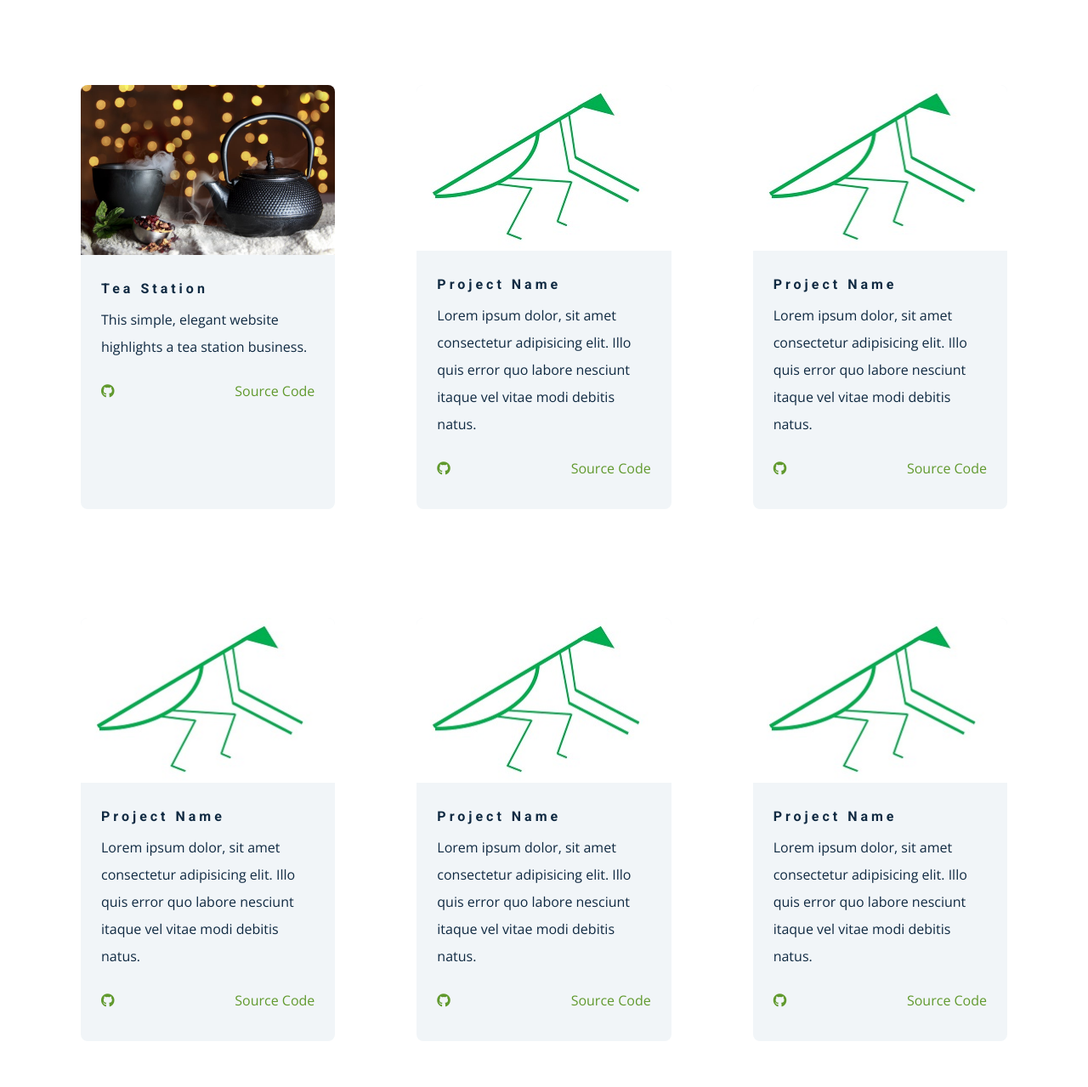
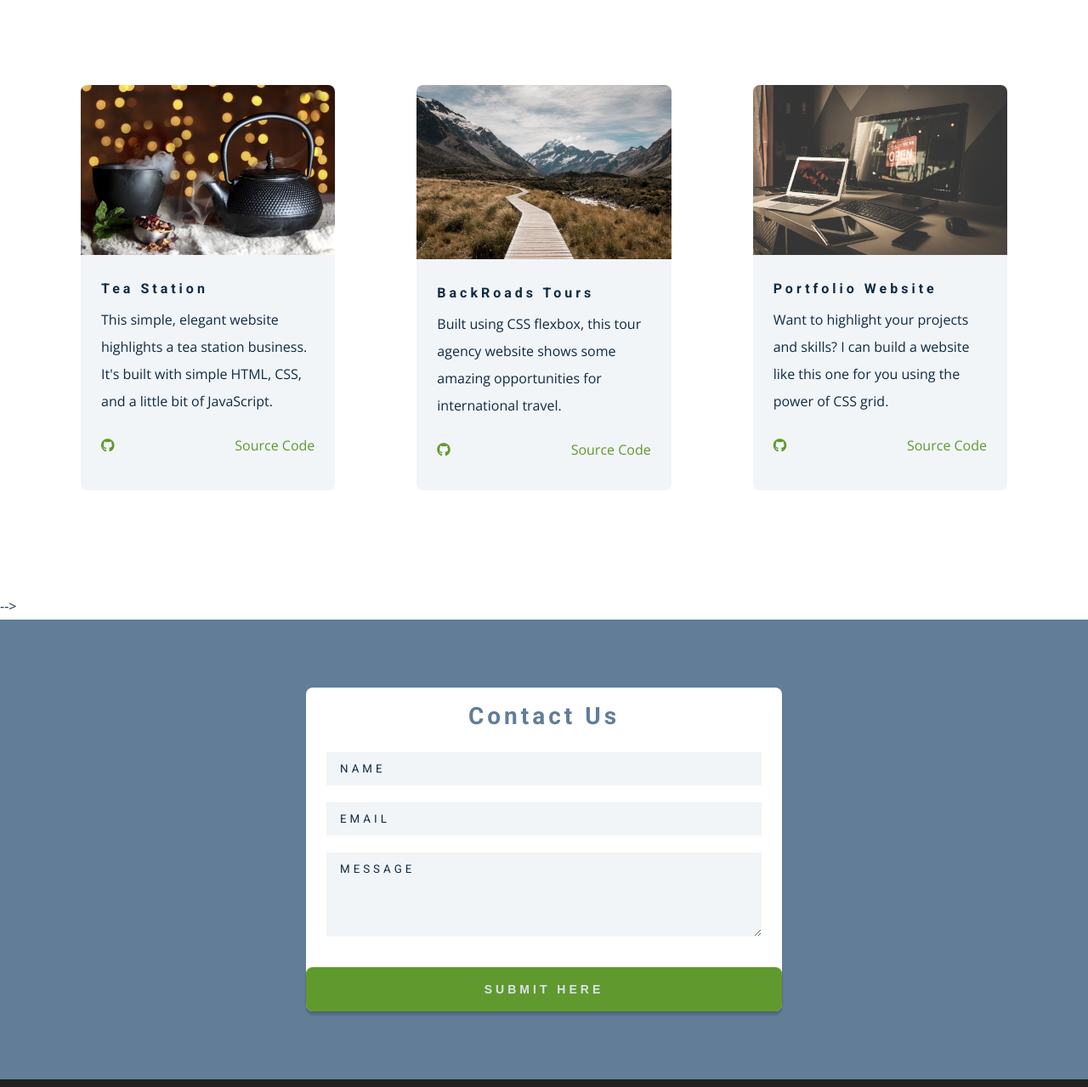
Before and after one commit to chris-fretz/mantis-web-design, a website: page index.html in a window 1280 px wide. Shown: the part 2061-3340 px from the top of the page at 85% size. Drawn offline with nearby package versions, Linux system fonts and the light colour scheme.

Commit message:
Updated projects section

```diff
--- a/index.html
+++ b/index.html
@@ -164,7 +164,7 @@
     <article class="single-project">
       <div class="project-container">
         <a href="https://one-rockin-tea-station.netlify.app/">
-        <img src="./assets/img/about-bcg.jpeg" alt="single-project">
+        <img src="./assets/img/teastation.jpeg" alt="single-project">
         </a>
       </div>
       <div class="project-details">
@@ -172,13 +172,13 @@
         <h4>Tea Station</h4>
         </a>
         <p>
-          This simple, elegant website highlights a tea station business.
+          This simple, elegant website highlights a tea station business. It's built with simple HTML, CSS, and a little bit of JavaScript.
         </p>
         <div class="project-footer">
           <span>
             <i class="fab fa-github"></i>
           </span>
-          <a href="https://www.github.com">source code</a>
+          <a href="https://github.com/chris-fretz/css-tea-station-project">source code</a>
         </div>
       </div>
     </article>
@@ -186,23 +186,22 @@
     <!-- single project -->
     <article class="single-project">
       <div class="project-container">
-        <a href="www.johnsmilga.com">
-        <img src="./assets/img/Mantis logo.jpg" alt="single-project">
+        <a href="https://taking-the-backroads.netlify.app/">
+        <img src="./assets/img/backroads.jpeg" alt="single-project">
         </a>
       </div>
       <div class="project-details">
-        <a href="www.johnsmilga.com">
-        <h4>project name</h4>
+        <a href="https://taking-the-backroads.netlify.app/">
+        <h4>BackRoads Tours</h4>
         </a>
         <p>
-          Lorem ipsum dolor, sit amet consectetur adipisicing elit. Illo quis
-          error quo labore nesciunt itaque vel vitae modi debitis natus.
+          Built using CSS flexbox, this tour agency website shows some amazing opportunities for international travel.
         </p>
         <div class="project-footer">
           <span>
             <i class="fab fa-github"></i>
           </span>
-          <a href="https://www.github.com">source code</a>
+          <a href="https://github.com/chris-fretz/backroads-flexbox-project">source code</a>
         </div>
       </div>
     </article>
@@ -210,95 +209,22 @@
     <!-- single project -->
     <article class="single-project">
       <div class="project-container">
-        <a href="www.johnsmilga.com">
-        <img src="./assets/img/Mantis logo.jpg" alt="single-project">
+        <a href="https://porfolio-example-page.netlify.app/">
+        <img src="./assets/img/project-4.jpeg" alt="single-project">
         </a>
       </div>
       <div class="project-details">
-        <a href="www.johnsmilga.com">
-        <h4>project name</h4>
+        <a href="https://porfolio-example-page.netlify.app/">
+        <h4>Portfolio Website</h4>
         </a>
         <p>
-          Lorem ipsum dolor, sit amet consectetur adipisicing elit. Illo quis
-          error quo labore nesciunt itaque vel vitae modi debitis natus.
+          Want to highlight your projects and skills? I can build a website like this one for you using the power of CSS grid.
         </p>
         <div class="project-footer">
           <span>
             <i class="fab fa-github"></i>
           </span>
-          <a href="https://www.github.com">source code</a>
-        </div>
-      </div>
-    </article>
-    <!-- end of single project -->
-    <!-- single project -->
-    <article class="single-project">
-      <div class="project-container">
-        <a href="www.johnsmilga.com">
-        <img src="./assets/img/Mantis logo.jpg" alt="single-project">
-        </a>
-      </div>
-      <div class="project-details">
-        <a href="www.johnsmilga.com">
-        <h4>project name</h4>
-        </a>
-        <p>
-          Lorem ipsum dolor, sit amet consectetur adipisicing elit. Illo quis
-          error quo labore nesciunt itaque vel vitae modi debitis natus.
-        </p>
-        <div class="project-footer">
-          <span>
-            <i class="fab fa-github"></i>
-          </span>
-          <a href="https://www.github.com">source code</a>
-        </div>
-      </div>
-    </article>
-    <!-- end of single project -->
-    <!-- single project -->
-    <article class="single-project">
-      <div class="project-container">
-        <a href="www.johnsmilga.com">
-        <img src="./assets/img/Mantis logo.jpg" alt="single-project">
-        </a>
-      </div>
-      <div class="project-details">
-        <a href="www.johnsmilga.com">
-        <h4>project name</h4>
-        </a>
-        <p>
-          Lorem ipsum dolor, sit amet consectetur adipisicing elit. Illo quis
-          error quo labore nesciunt itaque vel vitae modi debitis natus.
-        </p>
-        <div class="project-footer">
-          <span>
-            <i class="fab fa-github"></i>
-          </span>
-          <a href="https://www.github.com">source code</a>
-        </div>
-      </div>
-    </article>
-    <!-- end of single project -->
-    <!-- single project -->
-    <article class="single-project">
-      <div class="project-container">
-        <a href="www.johnsmilga.com">
-        <img src="./assets/img/Mantis logo.jpg" alt="single-project">
-        </a>
-      </div>
-      <div class="project-details">
-        <a href="www.johnsmilga.com">
-        <h4>project name</h4>
-        </a>
-        <p>
-          Lorem ipsum dolor, sit amet consectetur adipisicing elit. Illo quis
-          error quo labore nesciunt itaque vel vitae modi debitis natus.
-        </p>
-        <div class="project-footer">
-          <span>
-            <i class="fab fa-github"></i>
-          </span>
-          <a href="https://www.github.com">source code</a>
+          <a href="https://github.com/chris-fretz/example-portfolio">source code</a>
         </div>
       </div>
     </article>
@@ -308,17 +234,17 @@
 <!-- end of projects -->
 
 <!-- blog -->
-<section class="section blog" id="blog">
+<!-- <section class="section blog" id="blog"> -->
   <!-- section title -->
-  <div class="section-title">
+  <!-- <div class="section-title">
     <h2>blog<h2>
-  </div>
+  </div> -->
   <!-- end of section title -->
-  <div class="section-center blog-center">
+  <!-- <div class="section-center blog-center"> -->
   <!-- single article -->
-  <div class="card">
+  <!-- <div class="card">
     <!-- front of the card -->
-    <div class="card-side card-front">
+    <!-- <div class="card-side card-front">
       <img src="./assets/img/Mantis logo.jpg" alt="">
       <div class="card-info">
         <h4>article title</h4>
@@ -329,15 +255,15 @@
         <p>7 min read</p>
       </div>
     </div>
-    </div>
+    </div> -->
     <!-- card back -->
-    <div class="card-side card-back">
+    <!-- <div class="card-side card-back">
       <button class="btn">read more</button>
     </div>
-  </div>
+  </div> -->
 <!-- end of single article -->
   </div>
-</section>
+</section> -->
 <!-- end of blog -->
 
     <!-- contact -->
```
Also changed, not shown: assets/img/backroads.jpeg (added), assets/img/example portfolio.jpeg (added), assets/img/project-4.jpeg (added), assets/img/teastation.jpeg (renamed from assets/img/about-bcg.jpeg).
